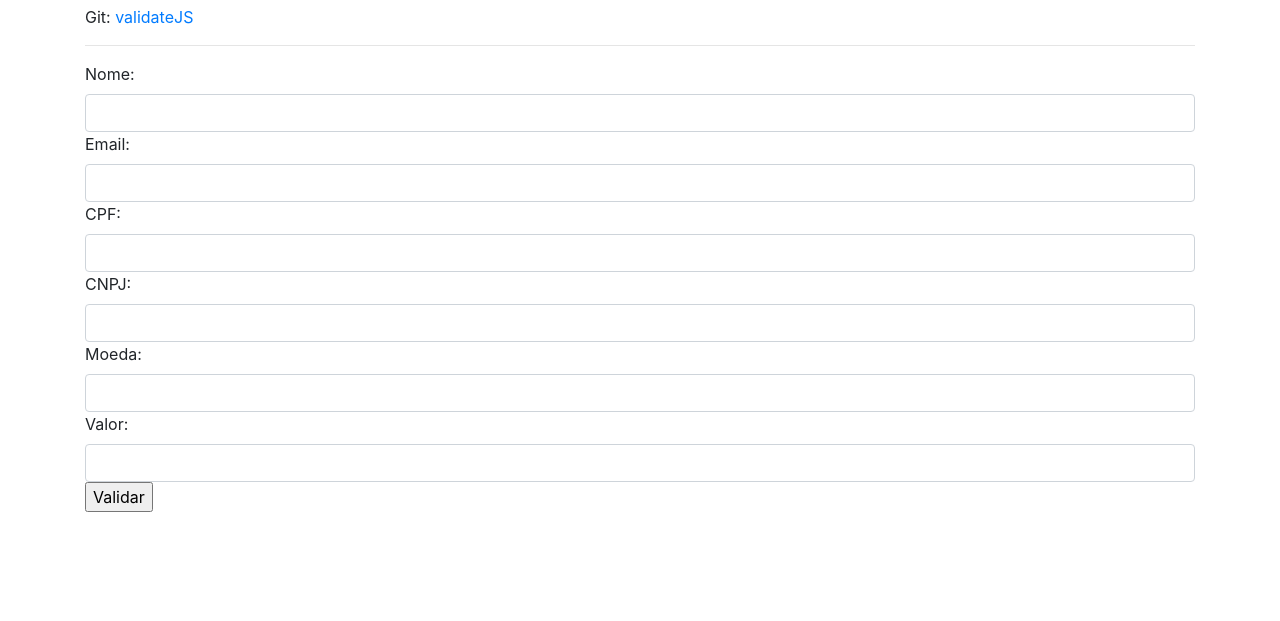
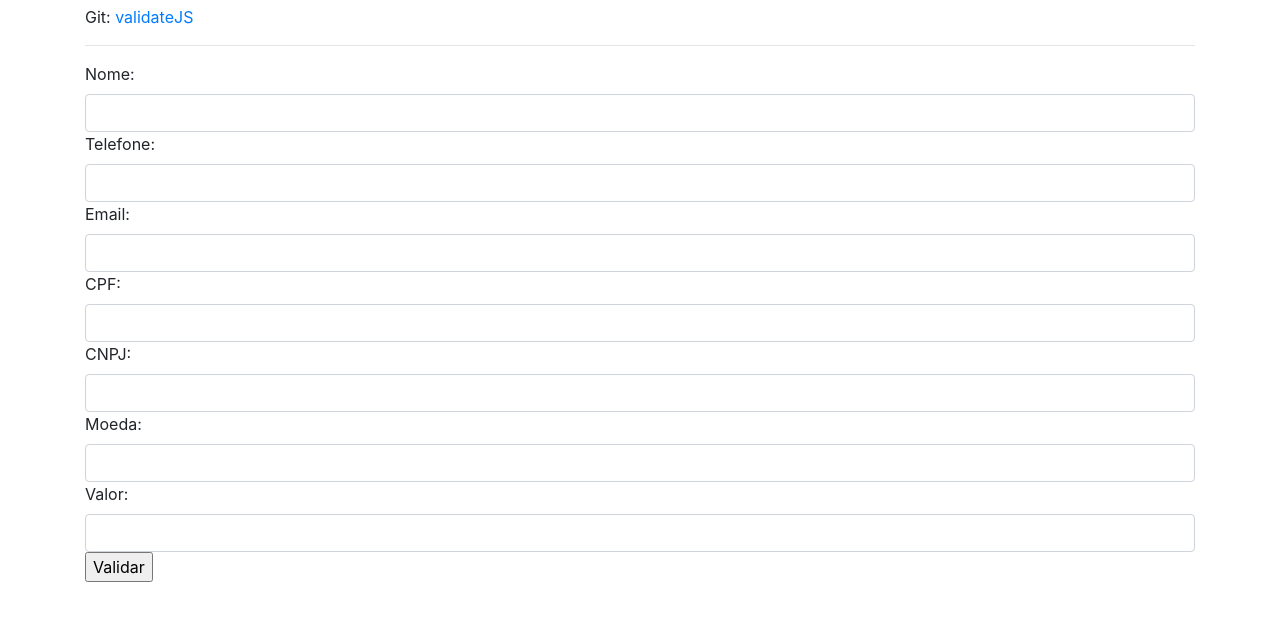
Before and after one commit to LuizGMiranda/validatejs, a plain HTML site: page index.html in a window 1280 px wide. Shown: the part 37-658 px from the top of the page. Drawn offline with nearby package versions, Linux system fonts and the light colour scheme.

Commit message:
Adicionado o telefone e ajustado tamanho maximo dos campos

```diff
--- a/index.html
+++ b/index.html
@@ -20,16 +20,18 @@
             <div class="form-group">
                 <label>Nome:</label>
                 <input name="nome" class="form-control" id="form_nome" type="text">
+                <label>Telefone:</label>
+                <input name="telefone" class="form-control" id="form_telefone" type="text" maxlength="15">
                 <label>Email:</label>
                 <input name="email" class="form-control" id="form_email" type="email">
                 <label>CPF:</label>
-                <input name="cpf" class="form-control" id="form_cpf" type="text">
+                <input name="cpf" class="form-control" id="form_cpf" type="text" maxlength="11">
                 <label>CNPJ:</label>
-                <input name="cnpj" class="form-control" id="form_cnpj" type="text">
+                <input name="cnpj" class="form-control" id="form_cnpj" type="text" maxlength="15">
                 <label>Moeda:</label>
-                <input name="moeda" class="form-control" id="form_moeda" type="number">
+                <input name="moeda" class="form-control" id="form_moeda" type="text">
                 <label>Valor:</label>
-                <input name="valor" class="form-control" id="form_valor" type="number">
+                <input name="valor" class="form-control" id="form_valor" type="text">
                 <input type="button" type="submit" onclick="validaCampos()" value="Validar">
             </div>
         </form>
```
